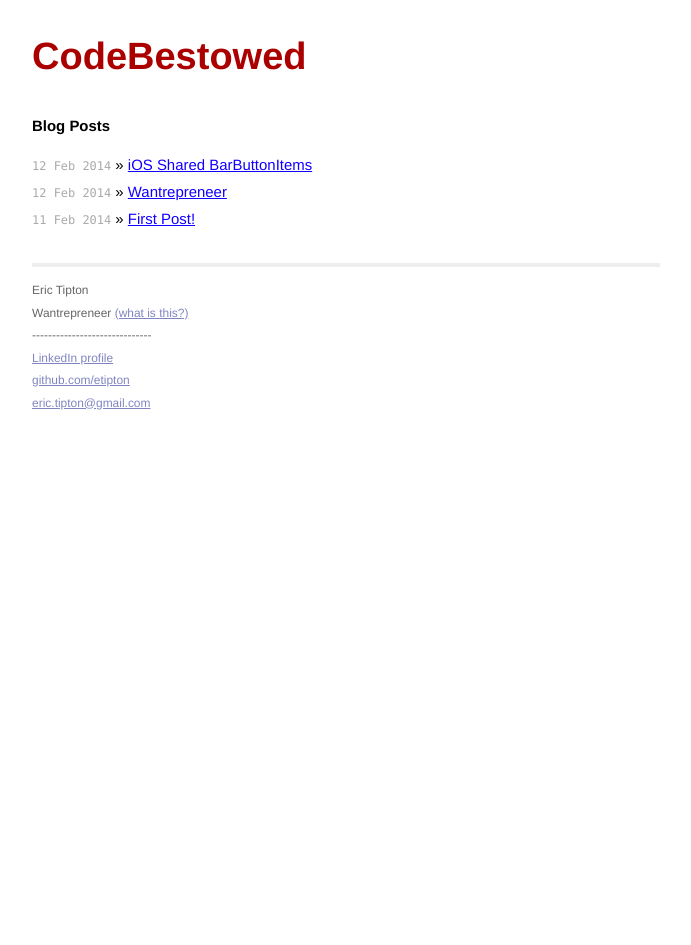
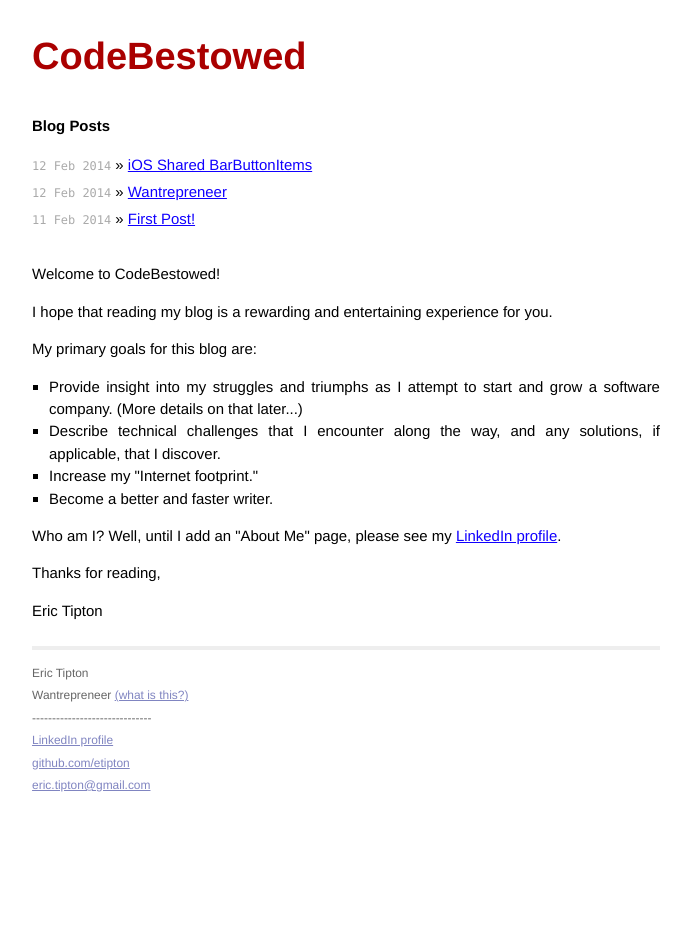
Before and after one commit to etipton/etipton.github.io, a Jekyll site: the page built from index.html, in a window 1280 px wide. Shown: the whole page, without its empty margins (294-985 px from the left). Built offline with Jekyll 4.4.1, drawn with Linux system fonts in a browser that asks for light colours; nearby versions of some CDN libraries; Markdown is read by kramdown in place of the engine named in the settings.

Commit message:
add intro

```diff
--- a/css/main.css
+++ b/css/main.css
@@ -51,6 +51,14 @@ a:visited { color: #006400; }
   color: #aaa;
   font-family: Monaco, "Courier New", monospace;
   font-size: 80%;
+}
+
+.intro {
+  color: #4440111;
+}
+
+.intro ul {
+  margin-left: 17px;
 }
 
 /*****************************************************************************/
--- a/index.html
+++ b/index.html
@@ -10,4 +10,29 @@ title: CodeBestowed
       <li><span>{{ post.date | date_to_string }}</span> &raquo; <a href="{{ post.url }}">{{ post.title }}</a></li>
     {% endfor %}
   </ul>
+
+  <div class="intro">
+    <p>Welcome to CodeBestowed!</p>
+
+    <p>I hope that reading my blog is a rewarding and entertaining experience for you.</p>
+
+    <p>My primary goals for this blog are:</p>
+
+    <ul type="square">
+      <li>
+        Provide insight into my struggles and triumphs as I attempt to start and grow a software company. (More details on that later...)
+      </li>
+      <li>
+        Describe technical challenges that I encounter along the way, and any solutions, if applicable, that I discover.
+      </li>
+      <li>Increase my "Internet footprint."</li>
+      <li>Become a better and faster writer.</li>
+    </ul>
+
+    <p>Who am I? Well, until I add an "About Me" page, please see my <a href="http://www.linkedin.com/pub/eric-tipton/4/666/a83">LinkedIn profile</a>.</p>
+
+    <p>Thanks for reading,</p>
+
+    <p>Eric Tipton</p>
+  </div>
 </div>
```
